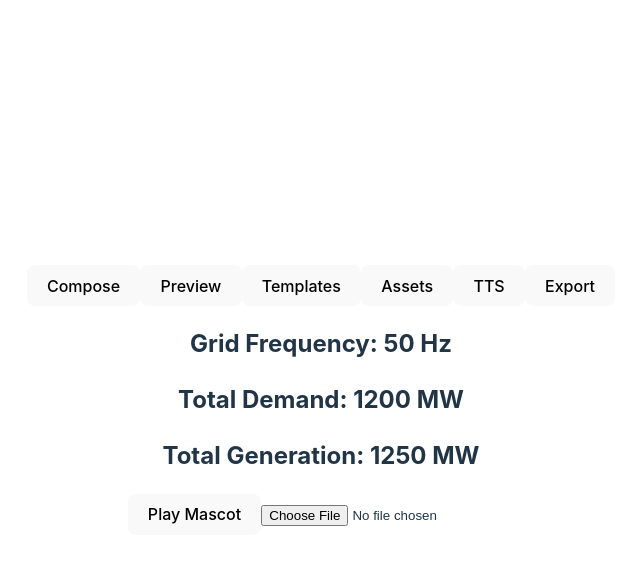
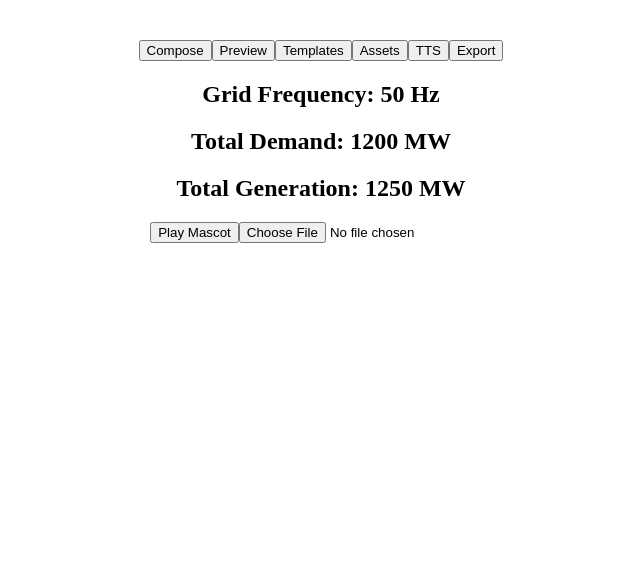
Before and after one commit to MentosLabs/vite-react-template, a React (Vite) app: page / in a window 1280 px wide. Shown: the top 564 px of the page, without its empty margins (319-959 px from the left). Built offline with nearby package versions, Linux system fonts and the light colour scheme.

Commit message:
Update main.tsx

```diff
--- a/src/react-app/main.tsx
+++ b/src/react-app/main.tsx
@@ -1,11 +1,9 @@
-import { StrictMode } from "react";
-import { createRoot } from "react-dom/client";
-import "./index.css";
+import React from "react";
+import ReactDOM from "react-dom/client";
 import App from "./App";
 
-
-createRoot(document.getElementById("root")!).render(
-	<StrictMode>
-		<App />
-	</StrictMode>,
+ReactDOM.createRoot(document.getElementById("root") as HTMLElement).render(
+  <React.StrictMode>
+    <App />
+  </React.StrictMode>
 );
```
